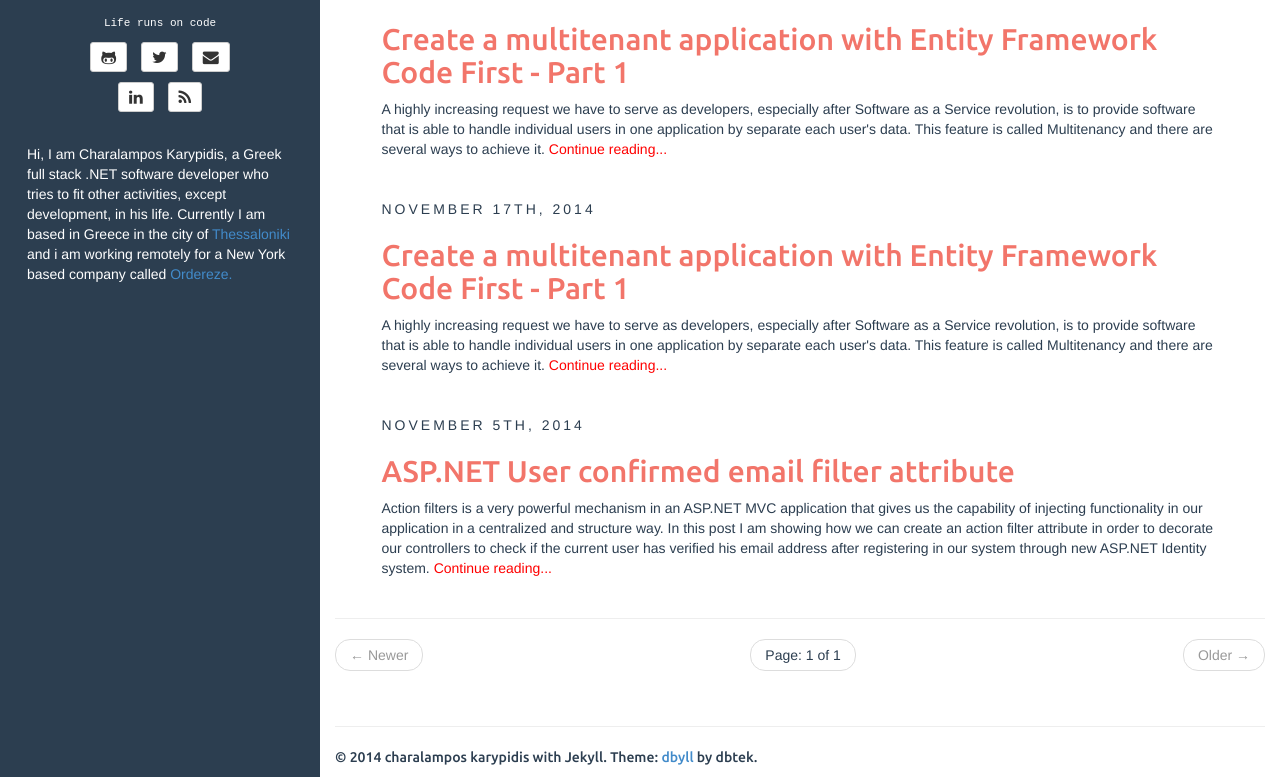
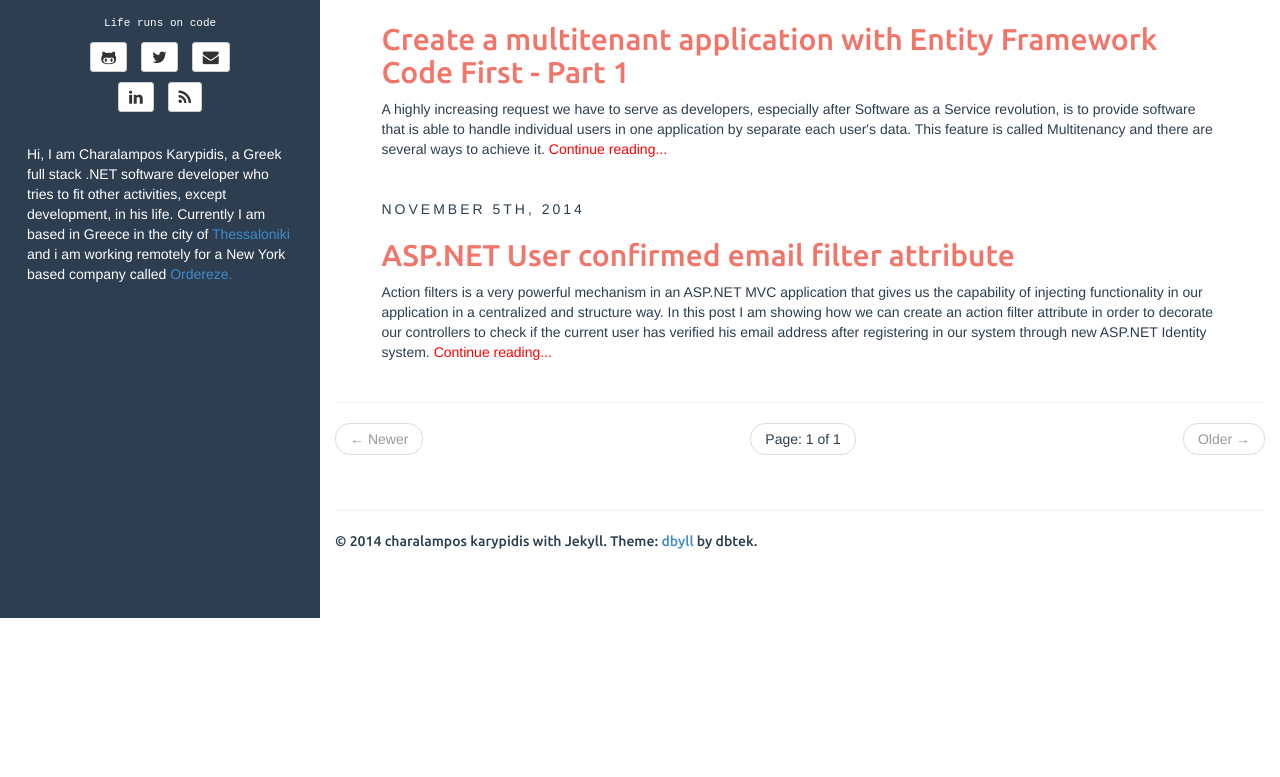
Before and after one commit to xabikos/xabikos.github.io, a Jekyll site: the page built from index.html, in a window 1280 px wide and 1059 px high, cut to the strip 282-1059 px from the top of the window. Built offline with Jekyll 4.4.1, drawn with Linux system fonts in a browser that asks for light colours; the list of posts is cut into pages by our own code; some of the changed lines change nothing that is shown.

Commit message:
Delete the test post which was there just to test post link

```diff
--- a/_posts/2014-11-17-create.md
+++ /dev/null
@@ -1,188 +0,0 @@
----
-layout: post
-title: "Create a multitenant application with Entity Framework Code First - Part 1"
-date: 2014-11-17 23:15:00
-description: Create infrastructure code to achieve multitenancy in an application by using Entity Framework Code First
-categories: [multitenant, application design, software as a service]
-tags: [entity framework, multi-tenant, interceptors, code first]
-fullview: false
-comments: true
-shortinfo: A highly increasing request we have to serve as developers, especially after Software as a Service revolution, is to provide software that is able to handle individual users in one application by separate each user's data. This feature is called Multitenancy and there are several ways to achieve it.
----
-
-A highly increasing request we have to serve as developers, especially after Software as a Service revolution, is to provide software that is able to handle individual users in one application by separate each user's data. This feature is called [Multitenancy][mt] and there are several ways to achieve it. In this series of posts I will try to demonstrate how we can achieve the data isolation by using some advance features of Entity Framework.
-
-***
-
-#### The really simple model
-
-The first part includes the description of the model used across the application. Lets assume we want to manage some Messages for our application and each logged in user should be able to access and modify only his personal messages. The Message is a classic [POCO][poco] class that doesn't have any Entity Framework specific code as you can see in the snippet below.
-{% highlight c# %}
-public class Message {
-	public long Id { get; set; }
-	public string TenantId { get; set; }
-	public virtual ApplicationUser User { get; set; }
-	[Required]
-	public string Description { get; set; }
-}
-{% endhighlight %}
-
-We follow mainly the convention over configuration approach Entity Framework provides and the only explicit configuration we have to apply in our Message class is to declare TenantId as foreign key for User property by adding the code that follows in the DbContext class we are going to use for data access.
-{% highlight c# %}
-protected override void OnModelCreating(DbModelBuilder modelBuilder) {
-	base.OnModelCreating(modelBuilder);
-
-	modelBuilder.Entity<Message>()
-		.HasRequired(m => m.User)
-		.WithMany()
-		.HasForeignKey(m => m.TenantId)
-		.WillCascadeOnDelete(true);
-}
-{% endhighlight %}
-
-***
-
-#### The "manual" approach
-
-I will first implement an MVC Controller that includes the logic of filtering based on TenantId and assign the correct TenantId when creating a new message. The code we have to write is more or less like the snippet below:
-{% highlight c# %}
-[Authorize]
-public class MessagesController : Controller {
-	private ApplicationDbContext db = new ApplicationDbContext();
-
-	private string UserId { get { return User.Identity.IsAuthenticated ? User.Identity.GetUserId() : string.Empty; }}
-
-	public ActionResult Index() {
-		// Tenant specific query logic
-		var messages = db.Messages.Include(m => m.User).Where(m => m.TenantId == UserId);
-		return View(messages.ToList());
-	}
-
-	public ActionResult Details(long? id) {
-		// Tenant specific query logic
-		Message message = db.Messages.SingleOrDefault(m => m.Id == id && m.TenantId == UserId);
-		if (message == null) {
-			return HttpNotFound();
-		}
-		return View(message);
-	}
-
-	public ActionResult Create([Bind(Include = "Id,Description")] Message message) {
-		if (ModelState.IsValid) {
-			// Assign tenant Id explicitly
-			message.TenantId = UserId;
-			db.Messages.Add(message);
-			db.SaveChanges();
-			return RedirectToAction("Index");
-		}
-		return View(message);
-	}
-
-	public ActionResult Edit(long? id) {
-		// Tenant specific query logic
-		Message message = db.Messages.SingleOrDefault(m => m.Id == id && m.TenantId == UserId);
-		if (message == null) {
-			return HttpNotFound();
-		}
-		return View(message);
-	}
-
-	public ActionResult Edit([Bind(Include = "Id,Description")] Message message) {
-		if (ModelState.IsValid) {
-			// Assign tenant Id explicitly
-			message.TenantId = UserId;
-			db.Entry(message).State = EntityState.Modified;
-			db.SaveChanges();
-			return RedirectToAction("Index");
-		}
-		return View(message);
-	}
-}
-{% endhighlight %}
-
-I didn't include all required logic and also removed the delete functionality but the problem of always remember to filter the correct data is obvious. On top of this we must assign the TenantId property explicitly as the user should not be able to do something like this. This approach is of course a valid solution but requires a lot of repetition of the same logic throughout our application something that is always error prone. On top of this the entire application has knowledge of the TenantId concept. We could solve this problem by creating a base class, something like base Repository or similar approach, and hide this detail there. This would definitely improve the design but still when the base class is not enough we have to remember to apply the filtering.
-
-***
-
-#### Entity Framework Interceptors
-
-[Entity Framework Interceptors][interceptors] is a very powerful feature added in version 6 of the framework and we can use them in order to hide the filtering and assign the correct TenantId in only one place. To be able to do that we must first write some infrastructure code.
-
-***
-
-#### TenantAwareAttribute and custom convention
-
-The first step is to create an ordinary attribute class with which we can annotate our classes in order to get the Tenant functionality automatically. The code for the attribute class is shown below:
-
-{% highlight c# %}
-[AttributeUsage(AttributeTargets.Class, AllowMultiple = false)]
-public class TenantAwareAttribute : Attribute {
-	public const string TenantAnnotation = "TenantAnnotation";
-	public const string TenantIdFilterParameterName = "TenantIdParameter";
-
-	public string ColumnName { get; private set; }
-
-	public TenantAwareAttribute(string columnName) {
-		ColumnName = columnName;
-	}
-
-	public static string GetTenantColumnName(EdmType type) {
-		MetadataProperty annotation = type.MetadataProperties.SingleOrDefault(
-			p => p.Name.EndsWith(string.Format("customannotation:{0}", TenantAnnotation)));
-
-		return annotation == null ? null : (string)annotation.Value;
-	}
-}
-{% endhighlight %}
-
-When using this attribute we have to declare which property of the class is the one responsible for TenantId. Moreover exposes a static helper method to get the the tenant column name based on the EdmType.
-
-The next step is to use this attribute by adding a custom [Entity Framework convention][conventions] to the DbContext class we are going to use for data access in our application. To do this we have to add the code snippet below on the DbContext class.
-
-{% highlight c# %}
-protected override void OnModelCreating(DbModelBuilder modelBuilder) {
-	base.OnModelCreating(modelBuilder);
-
-	modelBuilder.Entity<Message>()
-		.HasRequired(m => m.User)
-		.WithMany()
-		.HasForeignKey(m => m.TenantId)
-		.WillCascadeOnDelete(true);
-
-	var conv = new AttributeToTableAnnotationConvention<TenantAwareAttribute, string>(
-                    TenantAwareAttribute.TenantAnnotation, (type, attributes) => attributes.Single().ColumnName);
-
-	modelBuilder.Conventions.Add(conv);
-}
-{% endhighlight %}
-
-***
-
-#### Changes in Message class
-
-After creating this infrastructure code the Message class can change and decorate it with the TenantAwareAttribute attribute as below:
-
-{% highlight c# %}
-[TenantAware("TenantId")]
-public class Message {
-	public long Id { get; set; }
-	public string TenantId { get; private set; }
-	public virtual ApplicationUser User { get; set; }
-	[Required]
-	public string Description { get; set; }
-}
-{% endhighlight %}
-
-As we can see here there is another important change in the class. The TenantId property now is private which means we can't explicitly assign it from our code base. The last issue is quite important as we are not able to assign an invalid TenantId by mistake. Furthermore we don't have to take care of assign a TenantId at all.
-
-***
-
-This was the first part of a series of three posts. It includes the problem and the infrastructure code for what is coming on the next posts. For those that can't wait I have created a [project in Github][github] that contains the full code in a relatively change model. In the next post I will describe how we can use the code we already created to apply filtering based on TenantId always in a transparent way for our application.
-
-
-
-[mt]: http://en.wikipedia.org/wiki/Multitenancy
-[poco]: http://en.wikipedia.org/wiki/Plain_Old_CLR_Object
-[interceptors]: http://msdn.microsoft.com/en-us/data/dn469464.aspx#BuildingBlocks
-[conventions]: http://msdn.microsoft.com/en-us/data/jj819164.aspx
-[github]: https://github.com/xabikos/EfMultitenant
--- a/_posts/2014-11-18-create-a-multitenant-application-with-entity-framework-code-first---part-2.md
+++ b/_posts/2014-11-18-create-a-multitenant-application-with-entity-framework-code-first---part-2.md
@@ -10,4 +10,4 @@ comments: true
 shortinfo: In continuation of Part 1 of creating a multitenant application with Entity Framework Code First we are going to see how we can use Interceptors to apply filtering when querying the data in a transparent way for our application.
 ---
 
-In continuation of [Part 1]({% post_url 2014-11-17-create %}) of creating a multitenant application with Entity Framework Code First we are going to see how we can use Interceptors to apply filtering when querying the data in a transparent way for our application.
+In continuation of [Part 1]({% post_url 2014-11-17-create-a-multitenant-application-with-entity-framework-code-first---part-1 %}) of creating a multitenant application with Entity Framework Code First we are going to see how we can use Interceptors to apply filtering when querying the data in a transparent way for our application.
```
